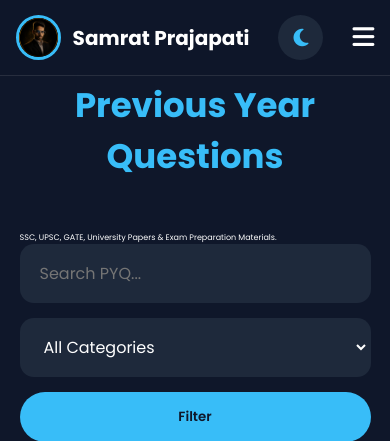
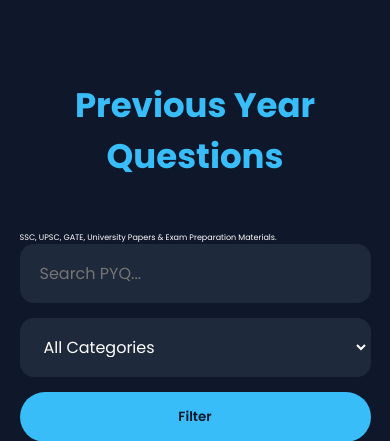
Before and after one commit to samratprajapati/portfolio-website, a PHP site: page /pyq.php in a window 390 px wide. Shown: the top 441 px of the page. Run offline with PHP 8.4, Linux system fonts and the light colour scheme; data comes from the database, SQL or seed files in the repository; data that the repository does not hold is empty.

Commit message:
Myfirst website

```diff
--- a/assets/css/style.css
+++ b/assets/css/style.css
@@ -600,6 +600,123 @@ section{
 
 }
 
+/* =========================
+   MOBILE NAVBAR LIGHT MODE
+========================= */
+
+@media(max-width:768px){
+
+
+
+    body.light-mode .navbar{
+
+        background: white !important;
+
+    }
+
+    body.light-mode .navbar a{
+
+        color: #0f172a !important;
+
+    }
+
+    body.light-mode .navbar a:hover{
+
+        color: #38bdf8 !important;
+
+    }
+
+    body.light-mode .menu-btn{
+
+        color: #0f172a;
+
+    }
+
+}
+   /* =========================
+   MOBILE NAVBAR FIX
+========================= */
+
+@media(max-width:768px){
+
+    .header{
+
+        overflow: visible;
+
+    }
+    .header .theme-toggle{
+        position: relative;
+        right: 5px;
+    }
+
+    .navbar{
+
+        position: fixed;
+
+        top: 80px;
+
+        left: -100%;
+
+        width: 100%;
+
+        max-height: calc(100vh - 80px);
+
+        overflow-y: auto;
+
+        background: #020617;
+
+        display: flex;
+justify-content: center;
+align-items: center;
+text-align: center;
+        flex-direction: column;
+
+        padding: 20px;
+
+        transition: left 0.3s ease;
+
+        z-index: 9999;
+
+    }
+
+    .navbar.active{
+
+        left: 0;
+
+    }
+
+    .navbar a{
+
+        display: block;
+
+        padding: 15px 0;
+
+        font-size: 18px;
+
+    }
+
+}
+
+
+/* =========================
+   LIGHT MODE
+========================= */
+
+@media(max-width:768px){
+
+    body.light-mode .navbar{
+
+        background: white;
+
+    }
+
+    body.light-mode .navbar a{
+
+        color: #0f172a;
+
+    }
+
+}
 
 /* Admin Table */
 
@@ -1790,38 +1907,6 @@ body.light-mode .footer{
 
 @media(max-width:768px){
 
-    .menu-btn{
-
-        display: block;
-
-    }
-
-    .navbar{
-
-        position: absolute;
-        top: 100%;
-        left: -100%;
-        width: 100%;
-        background: #020617;
-        flex-direction: column;
-        padding: 20px 0;
-        transition: 0.3s;
-
-    }
-
-    .navbar.active{
-
-        left: 0;
-
-    }
-
-    .navbar a{
-
-        display: block;
-        margin: 15px 0;
-        text-align: center;
-
-    }
 
 
     /* Hero */
@@ -2755,36 +2840,8 @@ table tr:hover{
 
 @media(max-width:768px){
 
-    .navbar{
-
-        position: absolute;
-
-        top: 100%;
-        left: 0;
-
-        width: 100%;
-
-        background: #0f172a;
-
-        flex-direction: column;
-
-        padding: 20px;
-
-        display: none;
-
-    }
-
-    .navbar.active{
-
-        display: flex;
-
-    }
-
-    .menu-btn{
-
-        display: block;
-
-    }
+
+
 
     .hero{
 
--- a/assets/js/script.js
+++ b/assets/js/script.js
@@ -338,7 +338,7 @@ themeToggle.onclick = () => {
         );
 
         themeToggle.innerHTML =
-        '<i class="fa-solid fa-sun"></i>';
+        '<i class="fa-solid fa-moon"></i>';
 
     }
     else{
@@ -349,7 +349,7 @@ themeToggle.onclick = () => {
         );
 
         themeToggle.innerHTML =
-        '<i class="fa-solid fa-moon"></i>';
+        '<i class="fa-solid fa-sun"></i>';
 
     }
 
@@ -363,7 +363,7 @@ if(localStorage.getItem("theme") === "light"){
     body.classList.add("light-mode");
 
     themeToggle.innerHTML =
-    '<i class="fa-solid fa-sun"></i>';
+    '<i class="fa-solid fa-moon"></i>';
 
 }
 
--- a/config/db.php
+++ b/config/db.php
@@ -1,20 +1,21 @@
 <?php
 
-$host = "sql206.infinityfree.com";
-$user = "if0_42015353";
-$password = "lZxrOgDZMws8e";
-$database = "if0_42015353_samrat";
+$host = "localhost";
+$user = "root";
+$password = "";
+$database = "samrat";
 
 $conn = mysqli_connect(
     $host,
     $user,
     $password,
-    $database
+    $database,
+    4306
 );
 
 if(!$conn){
 
-    die("Database Connection Failed: " . mysqli_connect_error());
+    die("Database Connection Failed");
 
 }
 
--- a/header.php
+++ b/header.php
@@ -1,52 +1,4 @@
- <!-- Navbar Start -->
-    <header class="header">
 
-        <a href="index.php" class="logo">
-
-    <img src="assets/images/img.png"
-    alt="Logo">
-
-    <span>
-
-        Samrat Prajapati
-
-    </span>
-
-</a>
-
-       <nav class="navbar">
-
-    <a href="samrat.php">Home</a>
-
-    <a href="#about">About</a>
-
-    <a href="#skills">Skills</a>
-
-    <a href="#projects">Projects</a>
-
-    <a href="#certificates">
-
-    Certificates
-
-</a>
-
-    <a href="#studyhub">StudyHub</a>
-
-    <a href="#contact">Contact</a>
-
-
-</nav>
-<div class="theme-toggle">
-
-    <i class="fa-solid fa-moon"></i>
-
-</div>
-        <div class="menu-btn">
-            <i class="fa-solid fa-bars"></i>
-        </div>
-
-    </header>
-    <!-- Navbar End -->
 
      <!-- CSS -->
     <link rel="stylesheet" href="assets/css/style.css">
@@ -54,3 +6,5 @@
     <!-- Font Awesome -->
     <link rel="stylesheet"
     href="https://cdnjs.cloudflare.com/ajax/libs/font-awesome/6.5.1/css/all.min.css">
+
+    <script src="assets/js/script.js"></script>
```
Also changed, not shown: index.php (+49 -1 lines).
